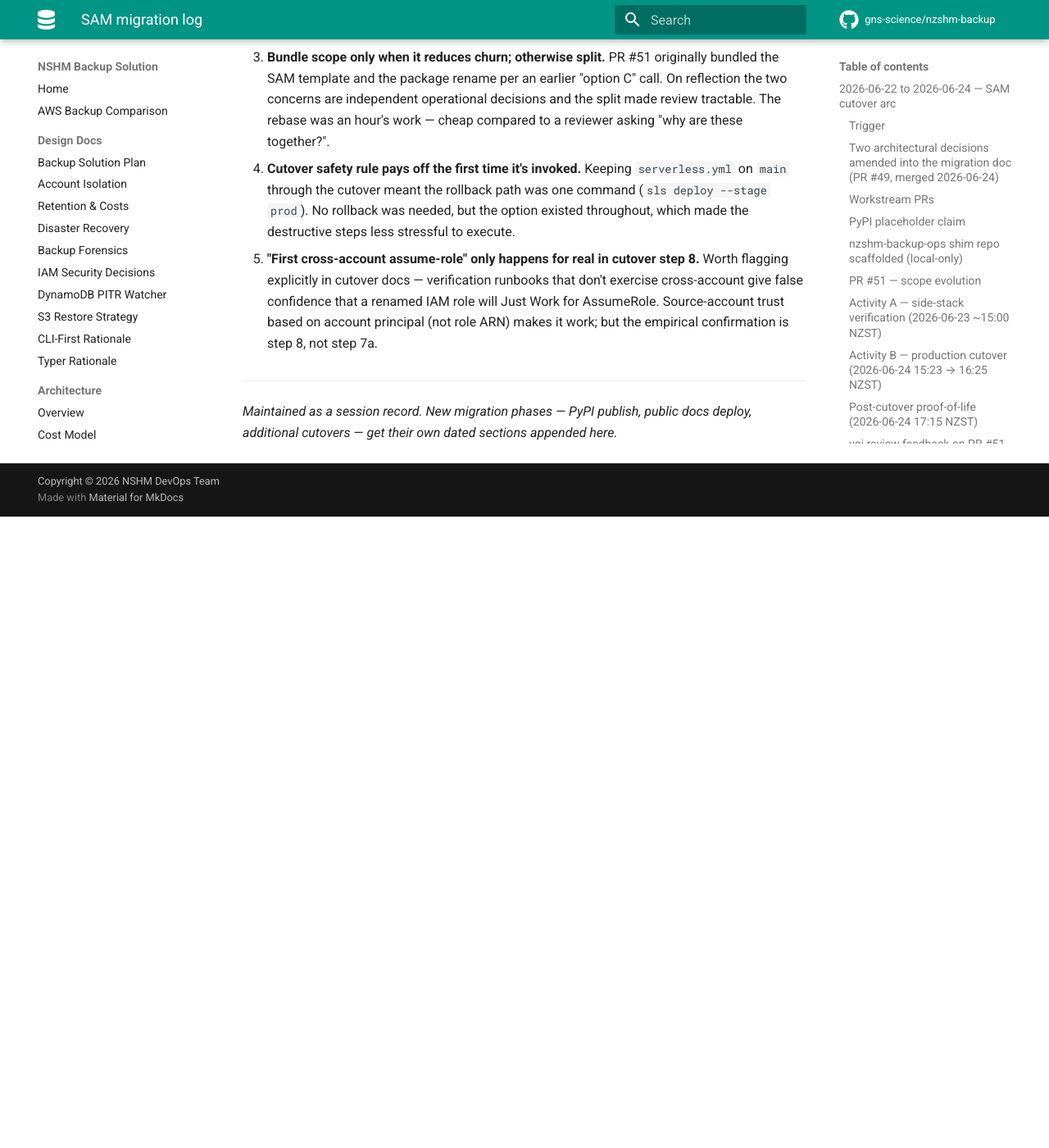
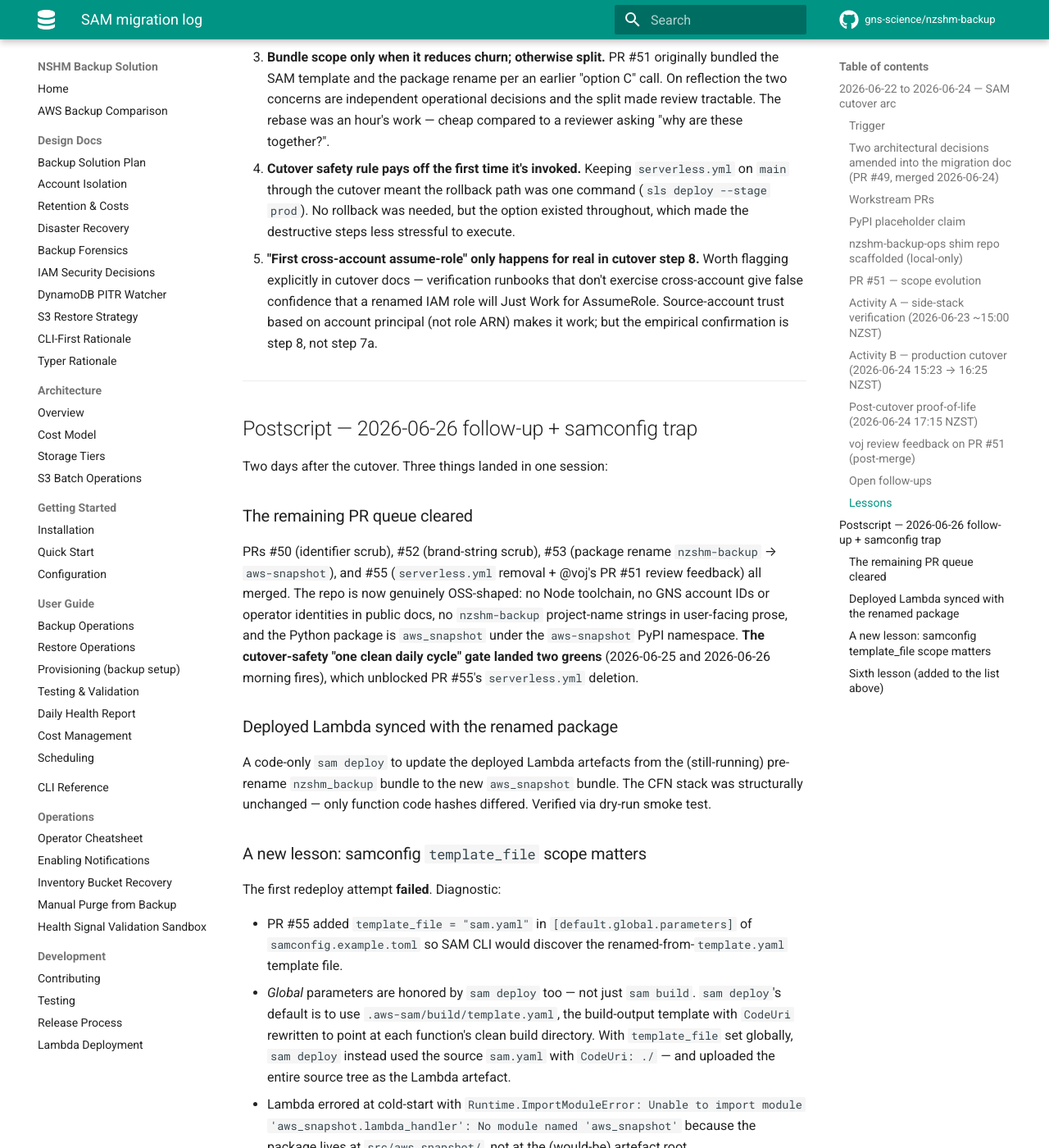
Before and after one commit to GNS-Science/aws-snapshot, an MkDocs documentation site: the page built from docs/SAM_MIGRATION_LOG.md, in a window 1280 px wide and 1400 px high, scrolled down 6283 px. Shown: the whole window at 82% size. Built offline with MkDocs 1.6.1 and Material for MkDocs 9.7.7, drawn with Linux system fonts in a browser that asks for light colours; comment, search, counter and statistics services are not loaded; the version menu is left out; before the commit the page ends 6913 px from its top, so only the background shows below that; some of the changed text lies outside the part shown.

Commit message:
docs: SAM migration log — 2026-06-26 postscript
Closes out the SAM migration arc with what happened in the two
days post-cutover: PR queue cleared (#50/#52/#53/#55), deployed
Lambda re-synced with the renamed `aws_snapshot` package, and a
samconfig template_file trap that bit during the resync.

The trap is added as a sixth lesson — even after one successful
real-stack deploy, a *config* change between deploys can
re-introduce conditions the original verification didn't cover.
Worth generalising for any future operational migration.

```diff
--- a/docs/SAM_MIGRATION_LOG.md
+++ b/docs/SAM_MIGRATION_LOG.md
@@ -263,6 +263,78 @@
 
 ---
 
+## Postscript — 2026-06-26 follow-up + samconfig trap
+
+Two days after the cutover. Three things landed in one session:
+
+### The remaining PR queue cleared
+
+PRs #50 (identifier scrub), #52 (brand-string scrub), #53
+(package rename `nzshm-backup` → `aws-snapshot`), and #55
+(`serverless.yml` removal + @voj's PR #51 review feedback) all
+merged. The repo is now genuinely OSS-shaped: no Node toolchain,
+no GNS account IDs or operator identities in public docs, no
+`nzshm-backup` project-name strings in user-facing prose, and
+the Python package is `aws_snapshot` under the `aws-snapshot`
+PyPI namespace. **The cutover-safety "one clean daily cycle"
+gate landed two greens** (2026-06-25 and 2026-06-26 morning
+fires), which unblocked PR #55's `serverless.yml` deletion.
+
+### Deployed Lambda synced with the renamed package
+
+A code-only `sam deploy` to update the deployed Lambda artefacts
+from the (still-running) pre-rename `nzshm_backup` bundle to
+the new `aws_snapshot` bundle. The CFN stack was structurally
+unchanged — only function code hashes differed. Verified via
+dry-run smoke test.
+
+### A new lesson: samconfig `template_file` scope matters
+
+The first redeploy attempt **failed**. Diagnostic:
+
+- PR #55 added `template_file = "sam.yaml"` in
+  `[default.global.parameters]` of `samconfig.example.toml`
+  so SAM CLI would discover the renamed-from-`template.yaml`
+  template file.
+- *Global* parameters are honored by `sam deploy` too — not just
+  `sam build`. `sam deploy`'s default is to use
+  `.aws-sam/build/template.yaml`, the build-output template
+  with `CodeUri` rewritten to point at each function's clean
+  build directory. With `template_file` set globally,
+  `sam deploy` instead used the source `sam.yaml` with
+  `CodeUri: ./` — and uploaded the entire source tree as the
+  Lambda artefact.
+- Lambda errored at cold-start with
+  `Runtime.ImportModuleError: Unable to import module 'aws_snapshot.lambda_handler': No module named 'aws_snapshot'`
+  because the package lives at `src/aws_snapshot/`, not at the
+  (would-be) artefact root.
+- Fixed in PR #56 by moving `template_file = "sam.yaml"` to
+  `[default.build.parameters]`. The redeploy after that succeeded.
+
+This is the **first real-world fire of the #41 layered
+alarms post-cutover**. Both `lambda-errors-prod` and
+`lambda-log-errors-prod` tripped within ~5 minutes, posted to
+Slack via the alarm-bridge, and auto-cleared once PR #56's fix
+was applied. The whole observability stack worked end-to-end on
+its first real test. Production impact: zero — no scheduled
+fire was due in the affected window.
+
+### Sixth lesson (added to the list above)
+
+6. **Even after one successful real-stack deploy, a config
+   change between deploys can re-introduce trap conditions.**
+   The original cutover (Activity B) deployed cleanly because
+   `template_file` was at its default; PR #55 changed that
+   default in pursuit of a renamed template file (@voj's
+   review feedback) and the change wasn't re-validated against
+   a real deploy. A general principle: changes to deploy
+   *configuration* (samconfig.toml shape, IAM policy scope,
+   build cache settings) deserve the same "verify against a
+   real stack before merging" gate as changes to the deploy
+   *template* itself.
+
+---
+
 *Maintained as a session record. New migration phases — PyPI
 publish, public docs deploy, additional cutovers — get their own
 dated sections appended here.*
```
